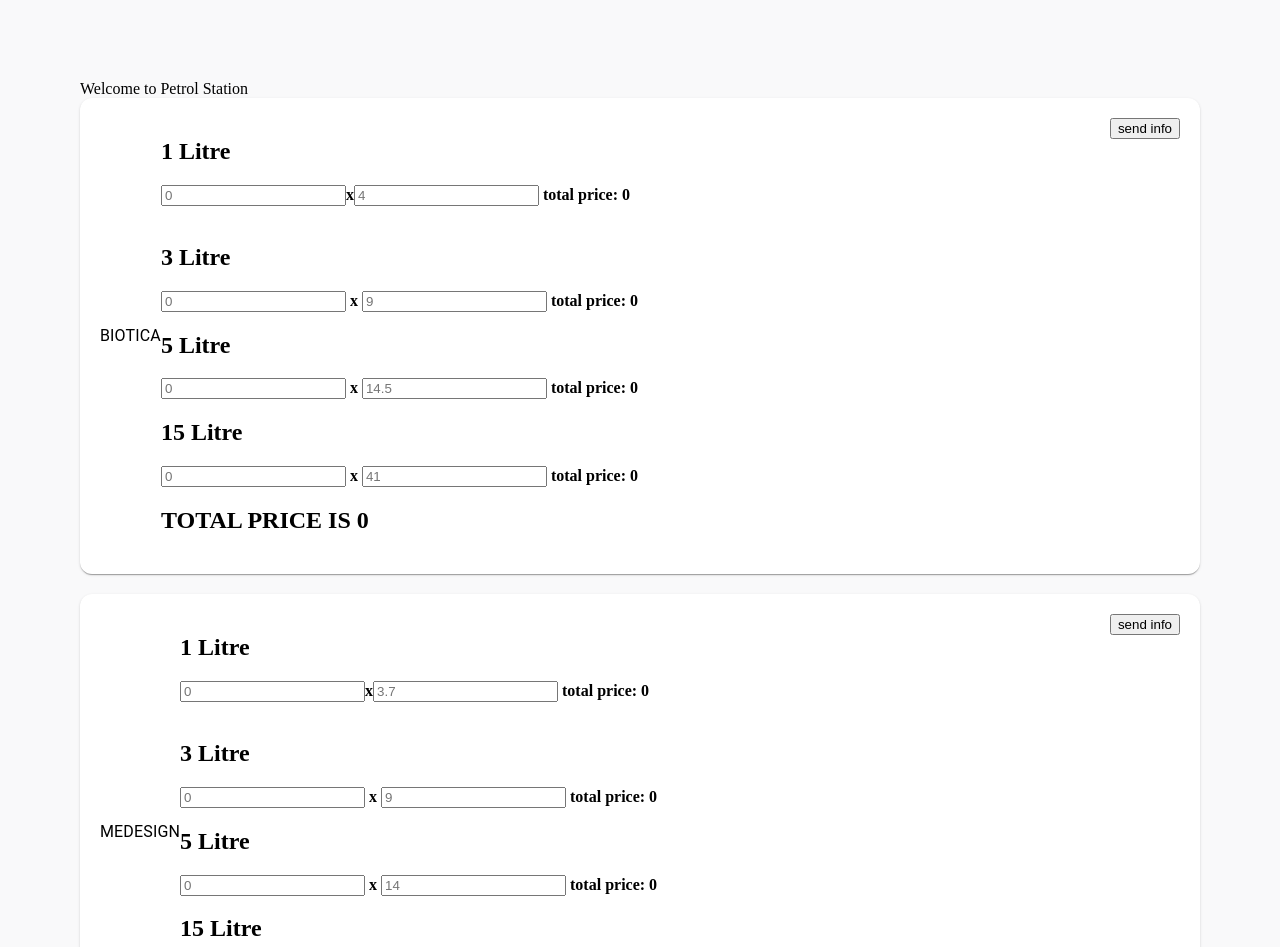
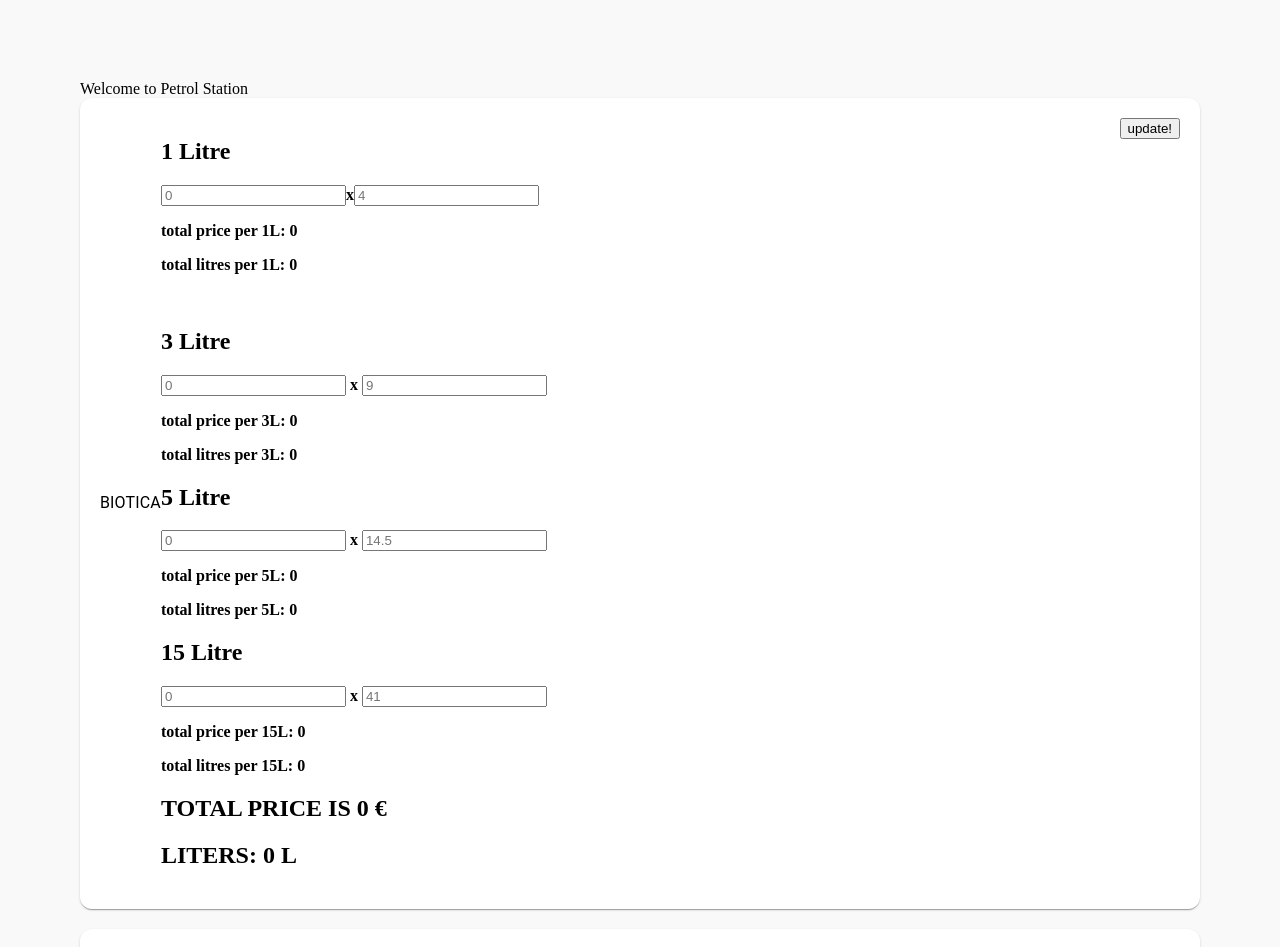
Before and after one commit to thorgotothegym/solid-palm-tree, a React (Create React App) app: page / in a window 1280 px wide. Shown: the top 947 px of the page. Built offline with nearby package versions, Linux system fonts and the light colour scheme; data requests are answered from the project's data file.

Commit message:
create put method, mutation react-query

```diff
--- /dev/null
+++ b/src/petrol/infraestruture/hooks/mutations/usePetrolStations/index.tsx
@@ -0,0 +1,56 @@
+import { useMutation, useQueryClient } from "react-query";
+import GasStation from "../../../../domain/entities/GasStation";
+
+import putPetrolStations from "../../../../infraestruture/repositories/putPetrolStations";
+
+export default function useEnableEmployees() {
+  const queryClient = useQueryClient();
+  const mutation = useMutation(
+    ({
+      gasoline15LPrice,
+      gasoline1LPrice,
+      gasoline3LPrice,
+      gasoline5LPrice,
+      id,
+      nameGasStation,
+      pricePer15Liter,
+      pricePer1Liter,
+      pricePer3Liter,
+      pricePer5Liter,
+      total15Liter,
+      total1Liter,
+      total3Liter,
+      total5Liter,
+      totalLiter,
+      totalPrice,
+    }: GasStation) =>
+      putPetrolStations({
+        gasoline15LPrice,
+        gasoline1LPrice,
+        gasoline3LPrice,
+        gasoline5LPrice,
+        id,
+        nameGasStation,
+        pricePer15Liter,
+        pricePer1Liter,
+        pricePer3Liter,
+        pricePer5Liter,
+        total15Liter,
+        total1Liter,
+        total3Liter,
+        total5Liter,
+        totalLiter,
+        totalPrice,
+      }),
+    {
+      onSuccess: () => {
+        alert("update successfull");
+        queryClient.invalidateQueries(["updatePetrolStation"]);
+      },
+      onError: () => {
+        alert("something happened, try again later");
+      },
+    }
+  );
+  return mutation;
+}
--- /dev/null
+++ b/src/petrol/infraestruture/repositories/putPetrolStations/index.tsx
@@ -0,0 +1,43 @@
+import api from "../../../../common/infraestructure/api";
+import GasStation from "../../../domain/entities/GasStation";
+import { restorePetrolStations } from "../../builders/restorePetrolStations";
+
+export async function putPetrolStations({
+  gasoline15LPrice,
+  gasoline1LPrice,
+  gasoline3LPrice,
+  gasoline5LPrice,
+  id,
+  nameGasStation,
+  pricePer15Liter,
+  pricePer1Liter,
+  pricePer3Liter,
+  pricePer5Liter,
+  total15Liter,
+  total1Liter,
+  total3Liter,
+  total5Liter,
+  totalLiter,
+  totalPrice,
+}: GasStation) {
+  const response = await api.put(`/petrol/${id}`, {
+    gasoline15LPrice,
+    gasoline1LPrice,
+    gasoline3LPrice,
+    gasoline5LPrice,
+    nameGasStation,
+    pricePer15Liter,
+    pricePer1Liter,
+    pricePer3Liter,
+    pricePer5Liter,
+    total15Liter,
+    total1Liter,
+    total3Liter,
+    total5Liter,
+    totalLiter,
+    totalPrice,
+  });
+  return response;
+}
+
+export default putPetrolStations;
--- a/src/petrol/ui/components/FuelStation/index.tsx
+++ b/src/petrol/ui/components/FuelStation/index.tsx
@@ -1,6 +1,8 @@
 import React, { useState } from "react";
 import { Box, Typography } from "@mui/material";
 import GasStation from "../../../domain/entities/GasStation";
+
+import usePetrolStations from "../../../infraestruture/hooks/mutations/usePetrolStations";
 
 export const FuelStation = ({
   gasoline15LPrice,
@@ -38,11 +40,31 @@ export const FuelStation = ({
     pricePer3Liter: pricePer3Liter,
     pricePer5Liter: pricePer5Liter,
   });
-  const calculateTotalPrice = () => {};
-  const sumatoria = () => {};
+  const updatePetrolStation = usePetrolStations();
   const handleSubmitForm = (event: React.FormEvent<HTMLFormElement>) => {
     event.preventDefault();
-    calculateTotalPrice();
+    updatePetrolStation.mutate({
+      gasoline15LPrice: form.gasoline15LPrice,
+      gasoline1LPrice: form.gasoline1LPrice,
+      gasoline3LPrice: form.gasoline3LPrice,
+      gasoline5LPrice: form.gasoline5LPrice,
+      nameGasStation: form.nameGasStation,
+      total15Liter: form.total15Liter,
+      total1Liter: form.total1Liter,
+      total3Liter: form.total3Liter,
+      total5Liter: form.total5Liter,
+      totalLiter: form.totalLiter,
+      totalPrice:
+        form.gasoline1LPrice * form.pricePer1Liter +
+        form.gasoline3LPrice * form.pricePer3Liter +
+        form.gasoline5LPrice * form.pricePer5Liter +
+        form.gasoline15LPrice * form.pricePer15Liter,
+      id: form.id,
+      pricePer15Liter: form.pricePer15Liter,
+      pricePer1Liter: form.pricePer1Liter,
+      pricePer3Liter: form.pricePer3Liter,
+      pricePer5Liter: form.pricePer5Liter,
+    });
     console.log("form", form);
   };
   return (
@@ -68,7 +90,7 @@ export const FuelStation = ({
       </Box>
       <form style={{ width: "100%" }} onSubmit={handleSubmitForm}>
         <button style={{ float: "right" }} type="submit">
-          send info
+          update!
         </button>
         <Box>
           <h1>1 Litre</h1>
@@ -82,7 +104,6 @@ export const FuelStation = ({
                 ...form,
                 gasoline1LPrice: Number(event.target.value),
               });
-              sumatoria();
             }}
           />
           x
@@ -91,7 +112,10 @@ export const FuelStation = ({
             readOnly
             placeholder={String(pricePer1Liter)}
           />{" "}
-          total price: {form.gasoline1LPrice * form.pricePer1Liter}
+          <p>
+            total price per 1L: {form.gasoline1LPrice * form.pricePer1Liter}
+          </p>
+          <p>total litres per 1L: {form.gasoline1LPrice}</p>
         </Box>
         <br />
         <Box>
@@ -109,7 +133,10 @@ export const FuelStation = ({
           />{" "}
           x{" "}
           <input type="number" readOnly placeholder={String(pricePer3Liter)} />{" "}
-          total price: {form.gasoline3LPrice * form.pricePer3Liter}
+          <p>
+            total price per 3L: {form.gasoline3LPrice * form.pricePer3Liter}
+          </p>
+          <p>total litres per 3L: {form.gasoline3LPrice}</p>
         </Box>
         <Box>
           <h1>5 Litre</h1>
@@ -126,7 +153,10 @@ export const FuelStation = ({
           />{" "}
           x{" "}
           <input type="number" readOnly placeholder={String(pricePer5Liter)} />{" "}
-          total price: {form.gasoline5LPrice * form.pricePer5Liter}
+          <p>
+            total price per 5L: {form.gasoline5LPrice * form.pricePer5Liter}
+          </p>
+          <p>total litres per 5L: {form.gasoline5LPrice}</p>
         </Box>
         <Box>
           <h1>15 Litre</h1>
@@ -143,13 +173,25 @@ export const FuelStation = ({
           />{" "}
           x{" "}
           <input type="number" readOnly placeholder={String(pricePer15Liter)} />{" "}
-          total price: {form.gasoline15LPrice * form.pricePer15Liter}
+          <p>
+            total price per 15L: {form.gasoline15LPrice * form.pricePer15Liter}
+          </p>
+          <p>total litres per 15L: {form.gasoline15LPrice}</p>
           <h1>
             TOTAL PRICE IS{" "}
             {form.gasoline1LPrice * form.pricePer1Liter +
               form.gasoline3LPrice * form.pricePer3Liter +
               form.gasoline5LPrice * form.pricePer5Liter +
-              form.gasoline15LPrice * form.pricePer15Liter}
+              form.gasoline15LPrice * form.pricePer15Liter}{" "}
+            €
+          </h1>
+          <h1>
+            LITERS:{" "}
+            {form.gasoline1LPrice +
+              form.gasoline3LPrice +
+              form.gasoline5LPrice +
+              form.gasoline15LPrice}{" "}
+            L
           </h1>
         </Box>
       </form>
```
Also changed, not shown: src/petrol/domain/useCases/updatePetrol/index.ts (added, +40 -0 lines), src/petrol/infraestruture/adapters/adaptPutPetrolStations/index.tsx (added, +39 -0 lines).
